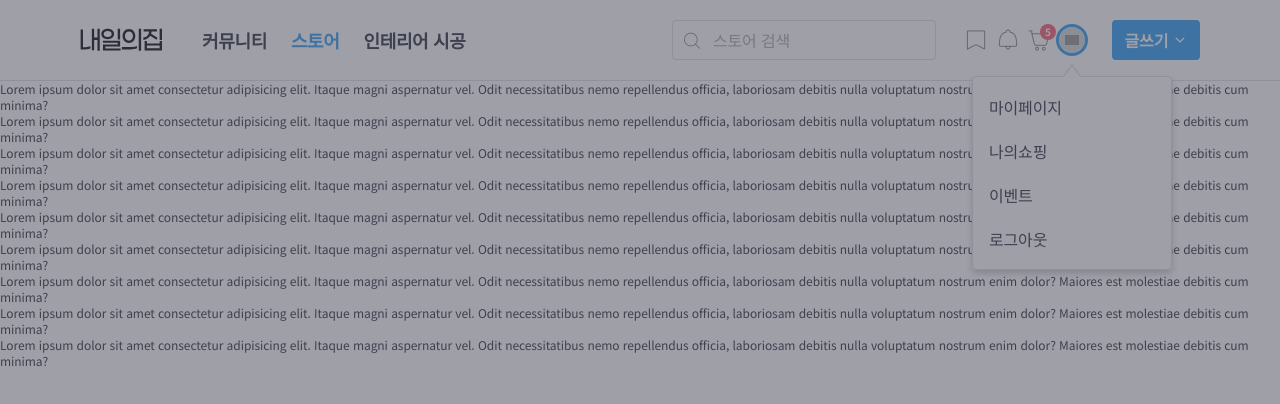
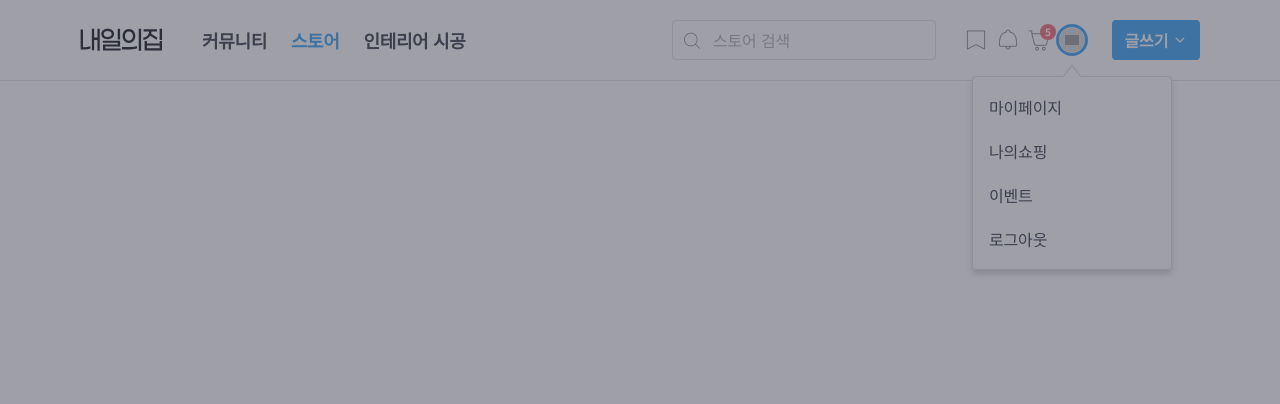
Before and after one commit to way0101/tomorrow, a website: page index.html in a window 1280 px wide. Drawn offline with Linux system fonts and the light colour scheme; grey boxes are pictures that could not be loaded; files whose address does not match are found by name.

```diff
--- a/index.html
+++ b/index.html
@@ -219,15 +219,6 @@
 
     </aside>
 
-    <p>Lorem ipsum dolor sit amet consectetur adipisicing elit. Itaque magni aspernatur vel. Odit necessitatibus nemo repellendus officia, laboriosam debitis nulla voluptatum nostrum enim dolor? Maiores est molestiae debitis cum minima?</p>
-    <p>Lorem ipsum dolor sit amet consectetur adipisicing elit. Itaque magni aspernatur vel. Odit necessitatibus nemo repellendus officia, laboriosam debitis nulla voluptatum nostrum enim dolor? Maiores est molestiae debitis cum minima?</p>
-    <p>Lorem ipsum dolor sit amet consectetur adipisicing elit. Itaque magni aspernatur vel. Odit necessitatibus nemo repellendus officia, laboriosam debitis nulla voluptatum nostrum enim dolor? Maiores est molestiae debitis cum minima?</p>
-    <p>Lorem ipsum dolor sit amet consectetur adipisicing elit. Itaque magni aspernatur vel. Odit necessitatibus nemo repellendus officia, laboriosam debitis nulla voluptatum nostrum enim dolor? Maiores est molestiae debitis cum minima?</p>
-    <p>Lorem ipsum dolor sit amet consectetur adipisicing elit. Itaque magni aspernatur vel. Odit necessitatibus nemo repellendus officia, laboriosam debitis nulla voluptatum nostrum enim dolor? Maiores est molestiae debitis cum minima?</p>
-    <p>Lorem ipsum dolor sit amet consectetur adipisicing elit. Itaque magni aspernatur vel. Odit necessitatibus nemo repellendus officia, laboriosam debitis nulla voluptatum nostrum enim dolor? Maiores est molestiae debitis cum minima?</p>
-    <p>Lorem ipsum dolor sit amet consectetur adipisicing elit. Itaque magni aspernatur vel. Odit necessitatibus nemo repellendus officia, laboriosam debitis nulla voluptatum nostrum enim dolor? Maiores est molestiae debitis cum minima?</p>
-    <p>Lorem ipsum dolor sit amet consectetur adipisicing elit. Itaque magni aspernatur vel. Odit necessitatibus nemo repellendus officia, laboriosam debitis nulla voluptatum nostrum enim dolor? Maiores est molestiae debitis cum minima?</p>
-    <p>Lorem ipsum dolor sit amet consectetur adipisicing elit. Itaque magni aspernatur vel. Odit necessitatibus nemo repellendus officia, laboriosam debitis nulla voluptatum nostrum enim dolor? Maiores est molestiae debitis cum minima?</p>
 
     <div class="overlay" aria-hidden></div>
 </body>
```
